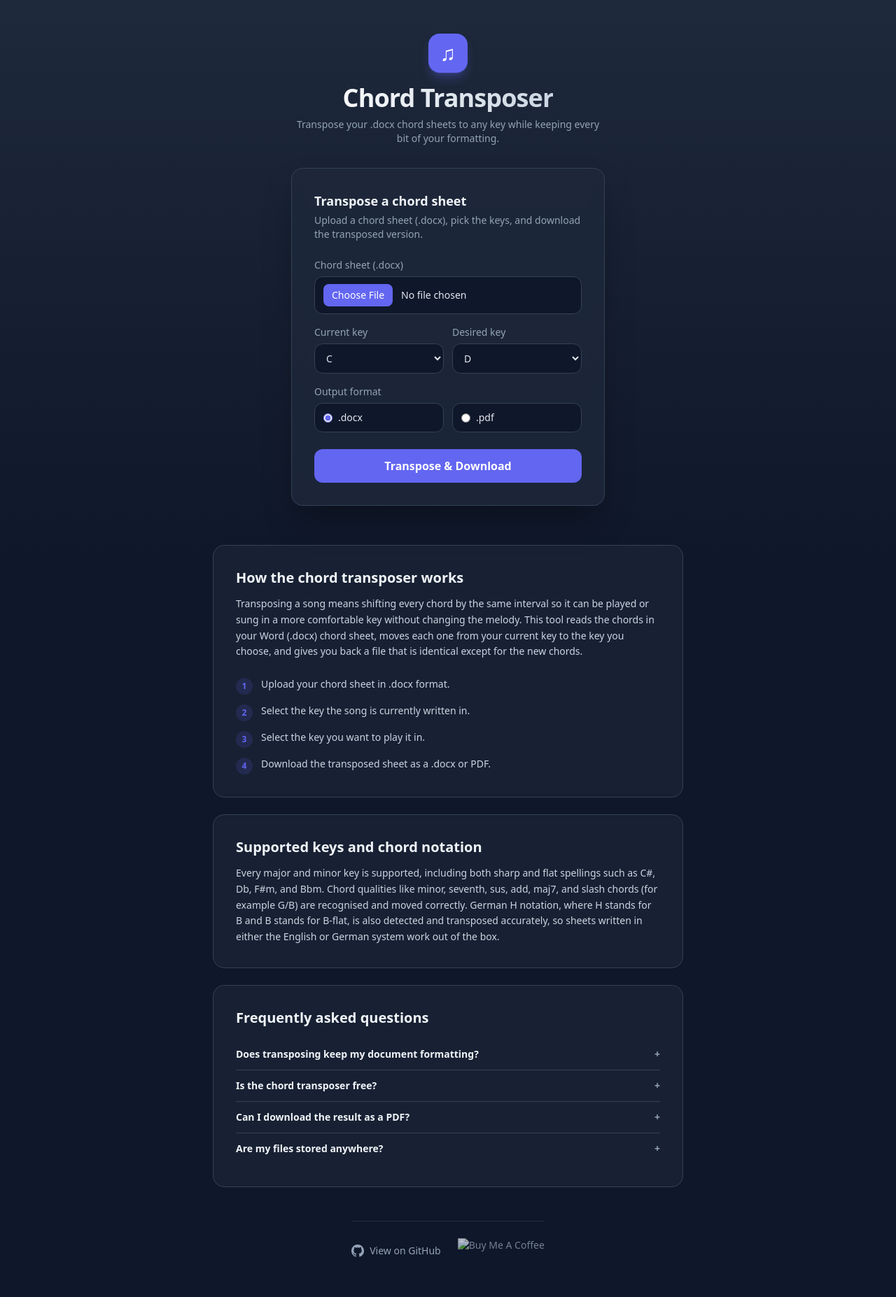
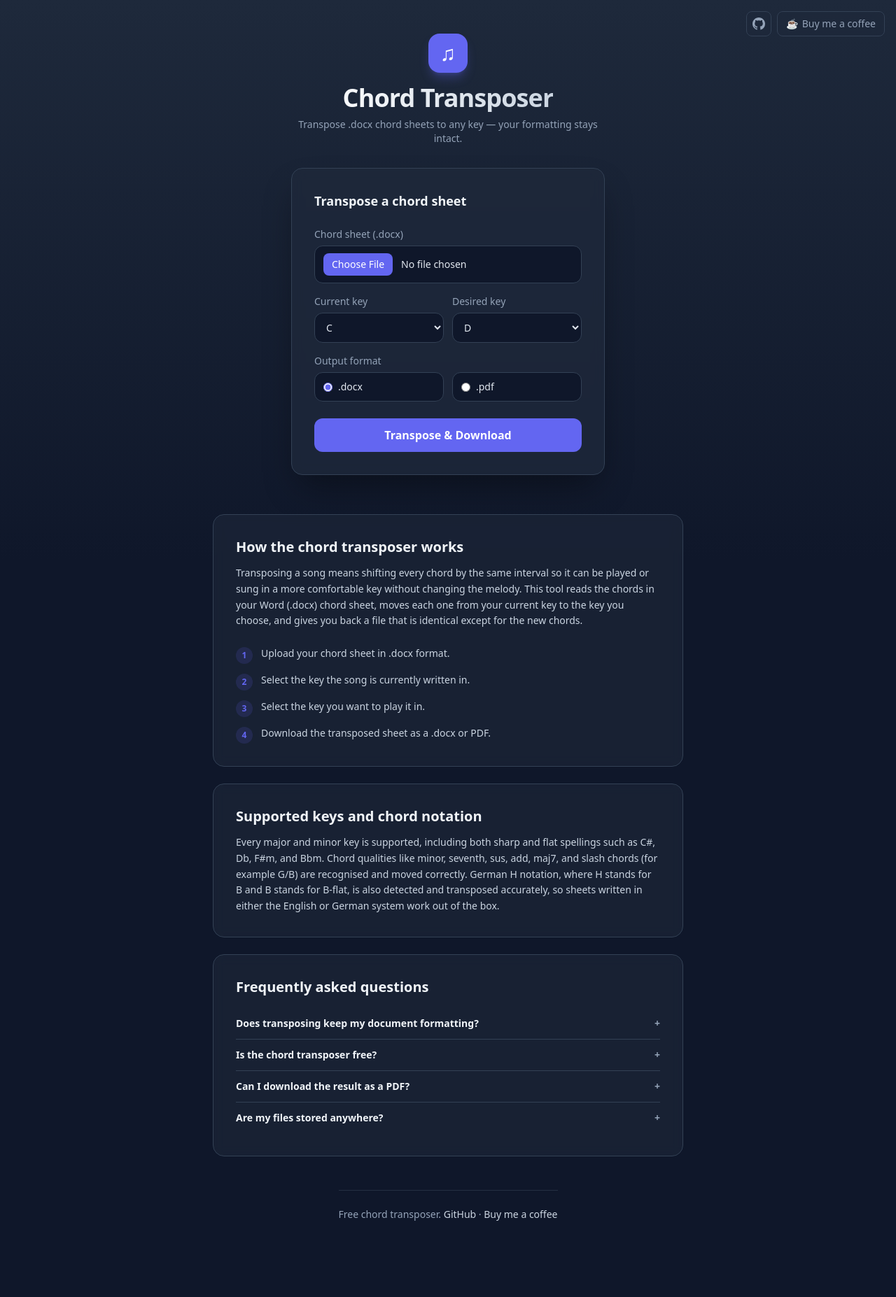
Before and after one commit to danee940/Sheet-Transposer, a Flask app: page / in a window 1280 px wide. Shown: the whole page at 70% size. After the commit the page ends 1745 px from the top, so only its background shows below. Run offline with Flask 3, Linux system fonts and the light colour scheme; some libraries are stand-ins or nearby versions.

Commit message:
feat(ui): add GitHub and buy me a coffee links to nav
Introduce a fixed top-right navigation bar with GitHub and Buy Me a
Coffee links, and simplify the header and footer copy and layout for
a cleaner landing page.

```diff
--- a/src/templates/index.html
+++ b/src/templates/index.html
@@ -150,6 +150,22 @@
   <div aria-hidden="true"
     class="pointer-events-none fixed inset-0 -z-10 bg-[linear-gradient(180deg,#1e293b_0%,#0f172a_100%)]"></div>
 
+  <nav class="fixed right-4 top-4 z-20 flex items-center gap-2">
+    <a href="https://github.com/danee940/Chord-Transposer" target="_blank" rel="noopener noreferrer"
+      aria-label="View on GitHub" title="View on GitHub"
+      class="flex h-9 w-9 items-center justify-center rounded-lg border border-app-border bg-card/80 text-muted backdrop-blur transition-colors hover:text-slate-100">
+      <svg viewBox="0 0 16 16" width="18" height="18" fill="currentColor" aria-hidden="true">
+        <path
+          d="M8 0C3.58 0 0 3.58 0 8c0 3.54 2.29 6.53 5.47 7.59.4.07.55-.17.55-.38 0-.19-.01-.82-.01-1.49-2.01.37-2.53-.49-2.69-.94-.09-.23-.48-.94-.82-1.13-.28-.15-.68-.52-.01-.53.63-.01 1.08.58 1.23.82.72 1.21 1.87.87 2.33.66.07-.52.28-.87.51-1.07-1.78-.2-3.64-.89-3.64-3.95 0-.87.31-1.59.82-2.15-.08-.2-.36-1.02.08-2.12 0 0 .67-.21 2.2.82.64-.18 1.32-.27 2-.27.68 0 1.36.09 2 .27 1.53-1.04 2.2-.82 2.2-.82.44 1.1.16 1.92.08 2.12.51.56.82 1.27.82 2.15 0 3.07-1.87 3.75-3.65 3.95.29.25.54.73.54 1.48 0 1.07-.01 1.93-.01 2.2 0 .21.15.46.55.38A8.013 8.013 0 0016 8c0-4.42-3.58-8-8-8z">
+        </path>
+      </svg>
+    </a>
+    <a href="https://buymeacoffee.com/danee940" target="_blank" rel="noopener noreferrer"
+      class="flex h-9 items-center gap-1.5 rounded-lg border border-app-border bg-card/80 px-3 text-sm text-muted backdrop-blur transition-colors hover:text-slate-100">
+      &#9749; <span class="hidden sm:inline">Buy me a coffee</span>
+    </a>
+  </nav>
+
   <header class="mb-8 flex animate-fade-up flex-col items-center text-center">
     <div
       class="mb-4 flex h-14 w-14 items-center justify-center rounded-2xl bg-gradient-to-br from-accent to-indigo-500 text-3xl text-white shadow-lg shadow-accent/30">
@@ -160,15 +176,13 @@
       Chord Transposer
     </h1>
     <p class="mt-2 max-w-md text-sm text-muted">
-      Transpose your .docx chord sheets to any key while keeping every bit of your formatting.
+      Transpose .docx chord sheets to any key — your formatting stays intact.
     </p>
   </header>
 
   <main
     class="w-full max-w-md animate-fade-up rounded-2xl border border-app-border bg-card/80 p-8 shadow-2xl shadow-black/40 backdrop-blur">
-    <h2 class="mb-1 text-lg font-semibold text-slate-100">Transpose a chord sheet</h2>
-    <p class="mb-6 text-sm text-muted">Upload a chord sheet (.docx), pick the keys, and download the transposed version.
-    </p>
+    <h2 class="mb-6 text-lg font-semibold text-slate-100">Transpose a chord sheet</h2>
 
     <form id="form">
       <label for="file" class="mb-1.5 mt-4 block text-sm text-muted">Chord sheet (.docx)</label>
@@ -311,23 +325,15 @@
     </article>
   </section>
 
-  <footer class="mt-12 border-t border-app-border/60 pt-6 text-sm text-muted">
-    <div class="flex flex-wrap items-center justify-center gap-6">
+  <footer class="mt-12 border-t border-app-border/60 pt-6 text-center text-sm text-muted">
+    <p>
+      Free chord transposer.
       <a href="https://github.com/danee940/Chord-Transposer" target="_blank" rel="noopener noreferrer"
-        class="inline-flex items-center gap-2 transition-colors hover:text-slate-200">
-        <svg viewBox="0 0 16 16" width="18" height="18" fill="currentColor" aria-hidden="true">
-          <path
-            d="M8 0C3.58 0 0 3.58 0 8c0 3.54 2.29 6.53 5.47 7.59.4.07.55-.17.55-.38 0-.19-.01-.82-.01-1.49-2.01.37-2.53-.49-2.69-.94-.09-.23-.48-.94-.82-1.13-.28-.15-.68-.52-.01-.53.63-.01 1.08.58 1.23.82.72 1.21 1.87.87 2.33.66.07-.52.28-.87.51-1.07-1.78-.2-3.64-.89-3.64-3.95 0-.87.31-1.59.82-2.15-.08-.2-.36-1.02.08-2.12 0 0 .67-.21 2.2.82.64-.18 1.32-.27 2-.27.68 0 1.36.09 2 .27 1.53-1.04 2.2-.82 2.2-.82.44 1.1.16 1.92.08 2.12.51.56.82 1.27.82 2.15 0 3.07-1.87 3.75-3.65 3.95.29.25.54.73.54 1.48 0 1.07-.01 1.93-.01 2.2 0 .21.15.46.55.38A8.013 8.013 0 0016 8c0-4.42-3.58-8-8-8z">
-          </path>
-        </svg>
-        View on GitHub
-      </a>
+        class="text-slate-300 transition-colors hover:text-slate-100">GitHub</a>
+      &middot;
       <a href="https://buymeacoffee.com/danee940" target="_blank" rel="noopener noreferrer"
-        class="opacity-75 transition-opacity hover:opacity-100">
-        <img src="https://cdn.buymeacoffee.com/buttons/v2/default-yellow.png" alt="Buy Me A Coffee" height="36"
-          style="height:36px;" />
-      </a>
-    </div>
+        class="text-slate-300 transition-colors hover:text-slate-100">Buy me a coffee</a>
+    </p>
   </footer>
 
   <script>
```
